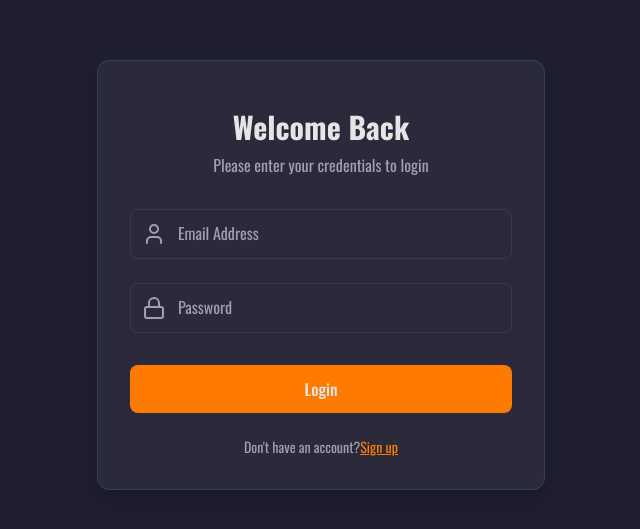
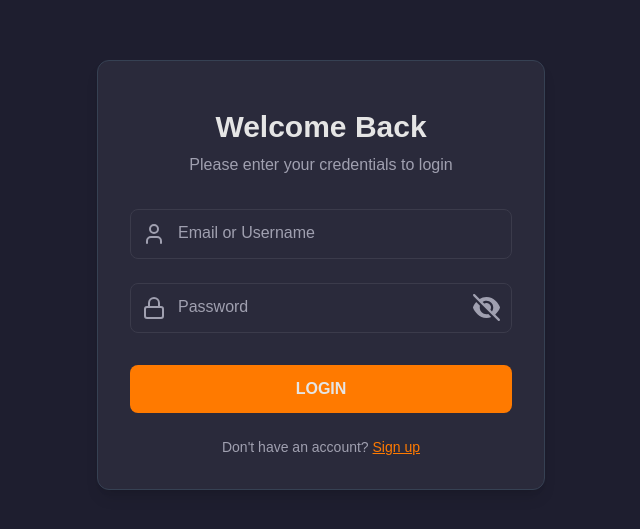
Before and after one commit to GioMjds/CommunityBarter, a Next.js app: page /login in a window 1280 px wide. Shown: the part 125-654 px from the top of the page, without its empty margins (319-959 px from the left). Built offline with nearby package versions, Linux system fonts and the light colour scheme; no server answers.

Commit message:
updated: login codebase updated

```diff
--- a/package.json
+++ b/package.json
@@ -9,6 +9,8 @@
     "lint": "next lint"
   },
   "dependencies": {
+    "@fortawesome/free-solid-svg-icons": "^7.0.0",
+    "@fortawesome/react-fontawesome": "^0.2.3",
     "@prisma/client": "^6.14.0",
     "@tanstack/react-query": "^5.85.0",
     "axios": "^1.11.0",
@@ -24,6 +26,7 @@
     "prisma": "^6.14.0",
     "react": "19.1.0",
     "react-dom": "19.1.0",
+    "react-hook-form": "^7.62.0",
     "react-loading-skeleton": "^3.5.0",
     "react-toastify": "^11.0.5"
   },
--- a/src/app/(protected)/login/login.tsx
+++ b/src/app/(protected)/login/login.tsx
@@ -1,30 +1,71 @@
 'use client';
 
-import { useState, useId } from 'react';
+import Link from 'next/link';
+import { POST } from '@/configs/axios';
+import { motion } from 'framer-motion';
+import { useState } from 'react';
 import { User, Lock } from 'lucide-react';
-import Link from 'next/link';
+import { useForm } from 'react-hook-form';
+import { useMutation } from '@tanstack/react-query';
+import { useRouter } from 'next/navigation';
+import { faEye, faEyeSlash } from "@fortawesome/free-solid-svg-icons";
+import { FontAwesomeIcon } from "@fortawesome/react-fontawesome";
 
 type Field = 'email' | 'password';
 
+type FormData = {
+	identifier: string; // Can be email or username
+	password: string;
+};
+
 export default function LoginPage() {
-	const [email, setEmail] = useState('');
-	const [password, setPassword] = useState('');
+	const [passwordVisible, setPasswordVisible] = useState<boolean>(false);
     const [isFocused, setIsFocused] = useState({
         email: false,
         password: false,
     });
 
-	const emailId = useId();
-	const passwordId = useId();
+    const router = useRouter();
 
-	console.log(emailId);
+    const {
+        register,
+        handleSubmit,
+        formState: { errors },
+		watch,
+    } = useForm<FormData>({
+        mode: 'onSubmit',
+        defaultValues: {
+            identifier: '',
+            password: '',
+        },
+    });
 
-	const handleSubmit = (e: React.FormEvent<HTMLFormElement>) => {
-		e.preventDefault();
-		console.log('Email:', email);
-		console.log('Password:', password);
-		alert(`Logging in with ${email}`);
-	};
+	const identifierValue = watch('identifier');
+	const passwordValue = watch('password');
+
+    const loginMutation = useMutation({
+        mutationFn: async (formData: FormData) => {
+            return await POST({
+                url: '/auth?action=login',
+                data: {
+                    identifier: formData.identifier,
+                    password: formData.password,
+                },
+                config: {
+                    headers: { 'Content-Type': 'application/json' },
+                    withCredentials: true,
+                },
+            });
+        },
+        onSuccess: (response) => {
+            if (response) {
+                router.push('/');
+            }
+        },
+        onError: (error) => {
+            console.error(`Login failed: ${error}`);
+        },
+    });
 
     const handleFocus = (field: Field) => {
         setIsFocused((prev) => ({ ...prev, [field]: true }));
@@ -35,51 +76,63 @@ export default function LoginPage() {
     };
 
     return (
-		<div className="flex items-center justify-center min-h-screen bg-dark-background">
+        <main className="flex items-center justify-center min-h-screen bg-dark-background">
             <form
-				onSubmit={handleSubmit}
-				className="p-8 rounded-xl shadow-lg w-full max-w-md mx-4 bg-dark-muted  border border-gray-700"
+                onSubmit={handleSubmit((data) => loginMutation.mutate(data))}
+                className="p-8 rounded-xl shadow-lg w-full max-w-md mx-4 bg-dark-muted border border-gray-700"
             >
-				<div className="text-center mb-8">
+                <header className="text-center mb-8">
                     <h1 className="text-3xl font-bold mt-4 text-dark-foreground">
                         Welcome Back
                     </h1>
                     <p className="mt-2 text-dark-muted-foreground">
                         Please enter your credentials to login
                     </p>
+                </header>
+
+                {loginMutation.isError && (
+                    <div className="mb-4 p-3 bg-red-900/20 text-red-300 rounded-lg text-sm">
+                        {loginMutation.error instanceof Error
+                            ? loginMutation.error.message
+                            : 'An error occurred during login'}
                     </div>
+                )}
 
                 <div className="relative mb-6">
                     <label
-						htmlFor={emailId}
+                        htmlFor="email"
                         className={`absolute left-3 transition-all duration-200 z-50 ${
-							isFocused.email || email
+                            isFocused.email || !!identifierValue
                                 ? '-top-3 text-xs px-1 translate-y-1 bg-dark-muted text-primary-dark'
                                 : 'top-3 left-12 text-dark-muted-foreground'
                         }`}
                     >
-						Email Address
+                        Email or Username
                     </label>
                     <div className="relative">
                         <User className="absolute left-3 top-1/2 -translate-y-1/2 text-dark-muted-foreground" />
                         <input
-							id={emailId}
-							type="email"
-							value={email}
-							onChange={(e) => setEmail(e.target.value)}
+                            type="text"
+                            {...register('identifier', {
+                                required: 'Email or username is required',
+                            })}
                             onFocus={() => handleFocus('email')}
                             onBlur={() => handleBlur('email')}
                             className="w-full p-3 pl-12 rounded-lg focus:outline-none border border-[#3B3B4B] bg-dark-muted text-dark-foreground"
-							required
                         />
                     </div>
+                    {errors.identifier && (
+                        <p className="mt-1 text-sm text-red-400">
+                            {errors.identifier.message}
+                        </p>
+                    )}
                 </div>
 
                 <div className="relative mb-8">
                     <label
-						htmlFor={passwordId}
+                        htmlFor="password"
                         className={`absolute left-3 transition-all duration-200 z-50 ${
-							isFocused.password || password
+                            isFocused.password || !!passwordValue
                                 ? '-top-3 text-xs px-1 translate-y-1 bg-dark-muted text-primary-dark'
                                 : 'top-3 left-12 text-dark-muted-foreground'
                         }`}
@@ -89,31 +142,49 @@ export default function LoginPage() {
                     <div className="relative">
                         <Lock className="absolute left-3 top-1/2 -translate-y-1/2 text-dark-muted-foreground" />
                         <input
-							id={passwordId}
-							type="password"
-							value={password}
-							onChange={(e) => setPassword(e.target.value)}
+                            type={passwordVisible ? 'text' : 'password'}
+                            {...register('password', {
+                                required: 'Password is required',
+                            })}
                             onFocus={() => handleFocus('password')}
                             onBlur={() => handleBlur('password')}
                             className="w-full p-3 pl-12 rounded-lg focus:outline-none border border-[#3B3B4B] bg-dark-muted text-dark-foreground"
-							required
                         />
+						<motion.button
+							whileHover={{ scale: 1.05 }}
+							whileTap={{ scale: 0.9 }}
+							className='absolute cursor-pointer right-3 top-1/2 -translate-y-1/2 text-dark-muted-foreground'
+							onClick={() => setPasswordVisible(!passwordVisible)}
+							disabled={loginMutation.isPending}
+						>
+							<FontAwesomeIcon icon={passwordVisible ? faEye : faEyeSlash} size='xl' />
+						</motion.button>
                     </div>
+                    {errors.password && (
+                        <p className="mt-1 text-sm text-red-400">
+                            {errors.password.message}
+                        </p>
+                    )}
                 </div>
 
-				<button className="w-full py-3 px-4 rounded-lg font-medium transition-all bg-primary-dark text-dark-foreground">
-					Login
+                <button
+                    type="submit"
+                    className="w-full py-3 px-4 cursor-pointer font-semibold rounded-lg uppercase transition-all bg-primary-dark text-dark-foreground"
+                    disabled={loginMutation.isPending}
+                >
+                    {loginMutation.isPending ? 'Logging in...' : 'Login'}
                 </button>
 
                 <div className="mt-6 text-center text-sm text-dark-muted-foreground">
-					Don't have an account?
-					<Link href="/register">
-						<span className="text-primary-dark underline">
+                    Don't have an account?{' '}
+                    <Link
+                        href="/register"
+                        className="text-primary-dark underline"
+                    >
                         Sign up
-						</span>
                     </Link>
                 </div>
             </form>
-		</div>
+        </main>
     );
 }
--- a/src/app/layout.tsx
+++ /dev/null
@@ -1,27 +0,0 @@
-import type { Metadata } from 'next';
-import { Oswald } from 'next/font/google';
-import './globals.css';
-
-const oswald = Oswald({
-    variable: '--font-oswald',
-    subsets: ['latin'],
-});
-
-export const metadata: Metadata = {
-    title: 'Create Next App',
-    description: 'Generated by create next app',
-};
-
-export default function RootLayout({
-    children,
-}: Readonly<{
-    children: React.ReactNode;
-}>) {
-    return (
-        <html lang="en">
-            <body className={`${oswald.className} antialiased`}>
-                {children}
-            </body>
-        </html>
-    );
-}
--- a/src/configs/otp.ts
+++ b/src/configs/otp.ts
@@ -55,7 +55,7 @@ export const otpStorage = {
 			data: {
 				hashedPassword: entry.hashedPassword,
 				firstName: entry.firstName,
-				lastNaWWme: entry.lastName,
+				lastName: entry.lastName,
 				username: entry.username,
 				age: entry.age,
 			},
```
Also changed, not shown: 1 other file (tests, documents, lock files or other folders). Lines whose indentation alone changed are shown as unchanged.
